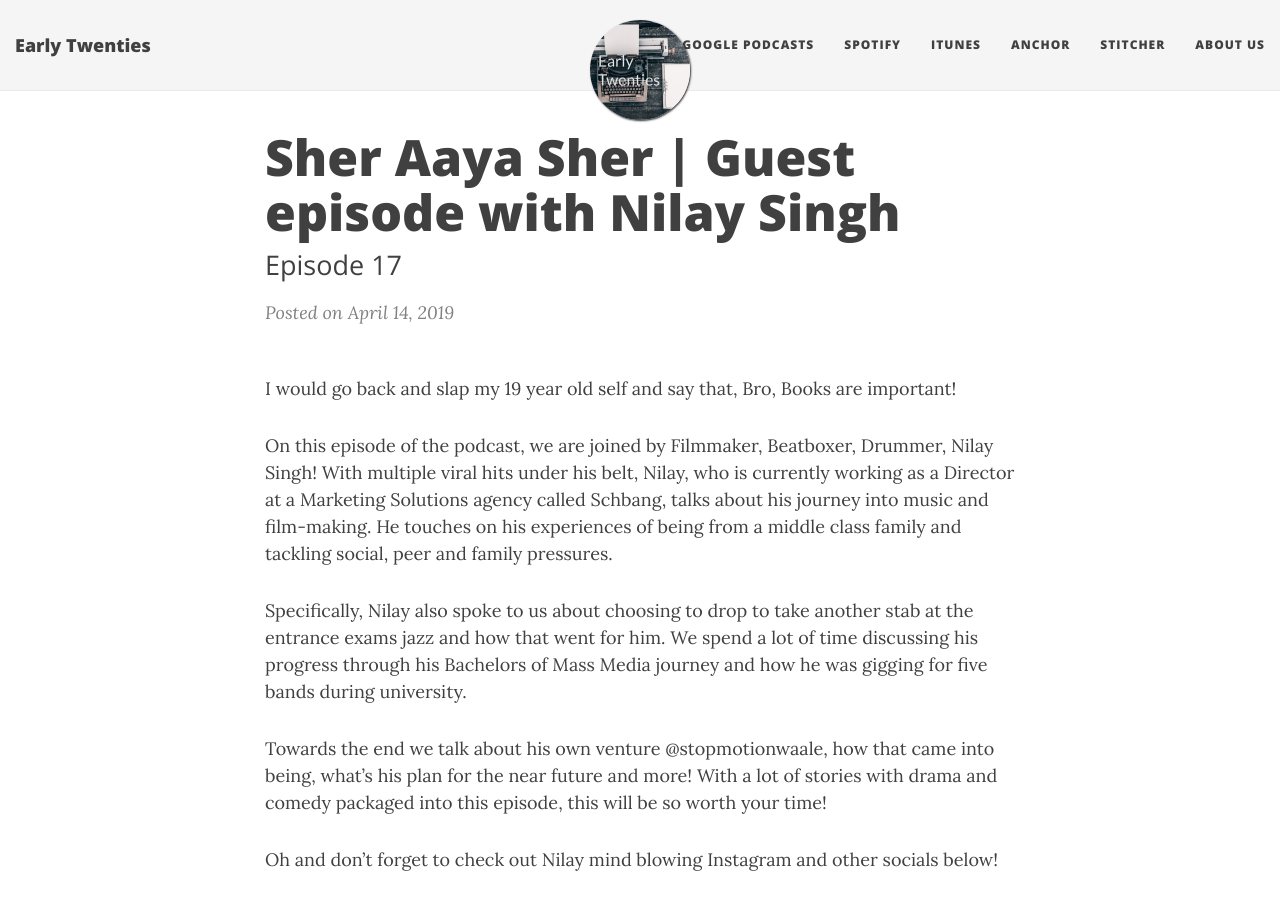
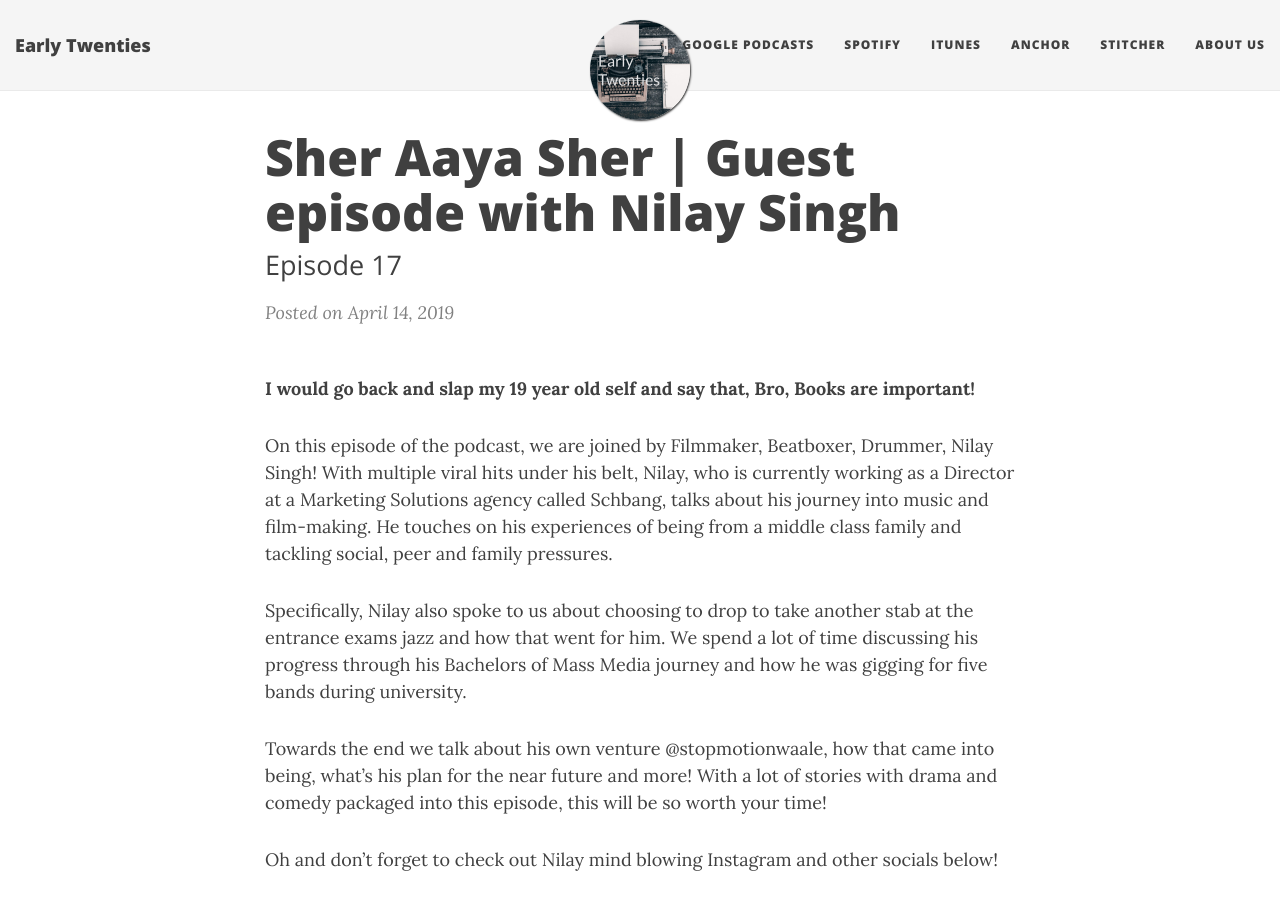
Before and after one commit to Zephrys/zephrys.github.io, a Jekyll site: the page built from _posts/2019-04-14-sher-aaya-sher-guest-episode-with-nilay-singh.md, in a window 1280 px wide and 900 px high. Built offline with Jekyll 4.4.1, drawn with Linux system fonts in a browser that asks for light colours; nearby versions of some CDN libraries; comment, search, counter and statistics services are not loaded.

```diff
--- a/_posts/2019-04-14-sher-aaya-sher-guest-episode-with-nilay-singh.md
+++ b/_posts/2019-04-14-sher-aaya-sher-guest-episode-with-nilay-singh.md
@@ -14,7 +14,7 @@ tags:
   - guest
 comments: true
 ---
-I would go back and slap my 19 year old self and say that, Bro, Books are important!
+**I would go back and slap my 19 year old self and say that, Bro, Books are important!**
 
 On this episode of the podcast, we are joined by Filmmaker, Beatboxer, Drummer, Nilay Singh!
 With multiple viral hits under his belt, Nilay, who is currently working as a Director at a Marketing Solutions agency called Schbang, talks about his journey into music and film-making. He touches on his experiences of being from a middle class family and tackling social, peer and family pressures.
```
